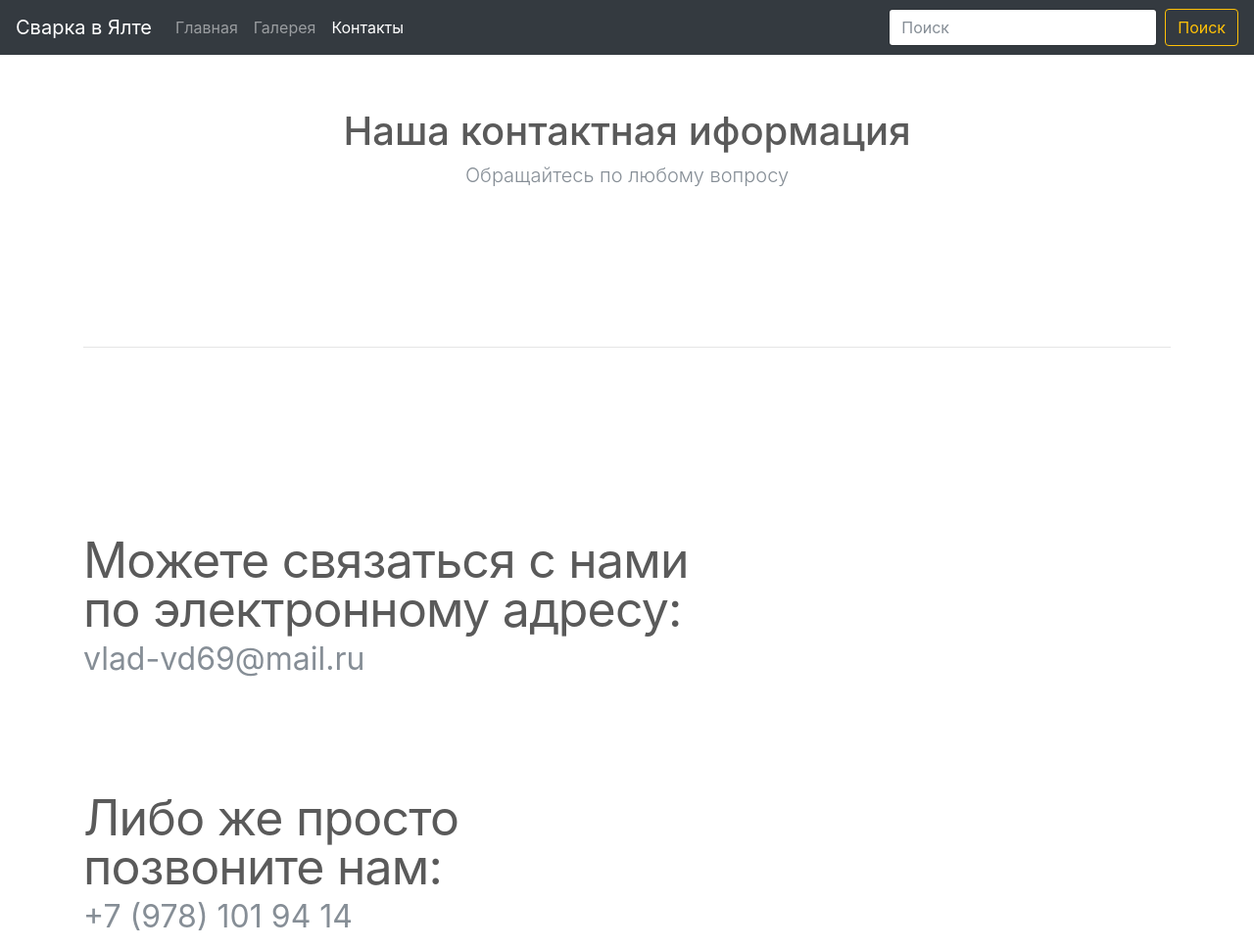
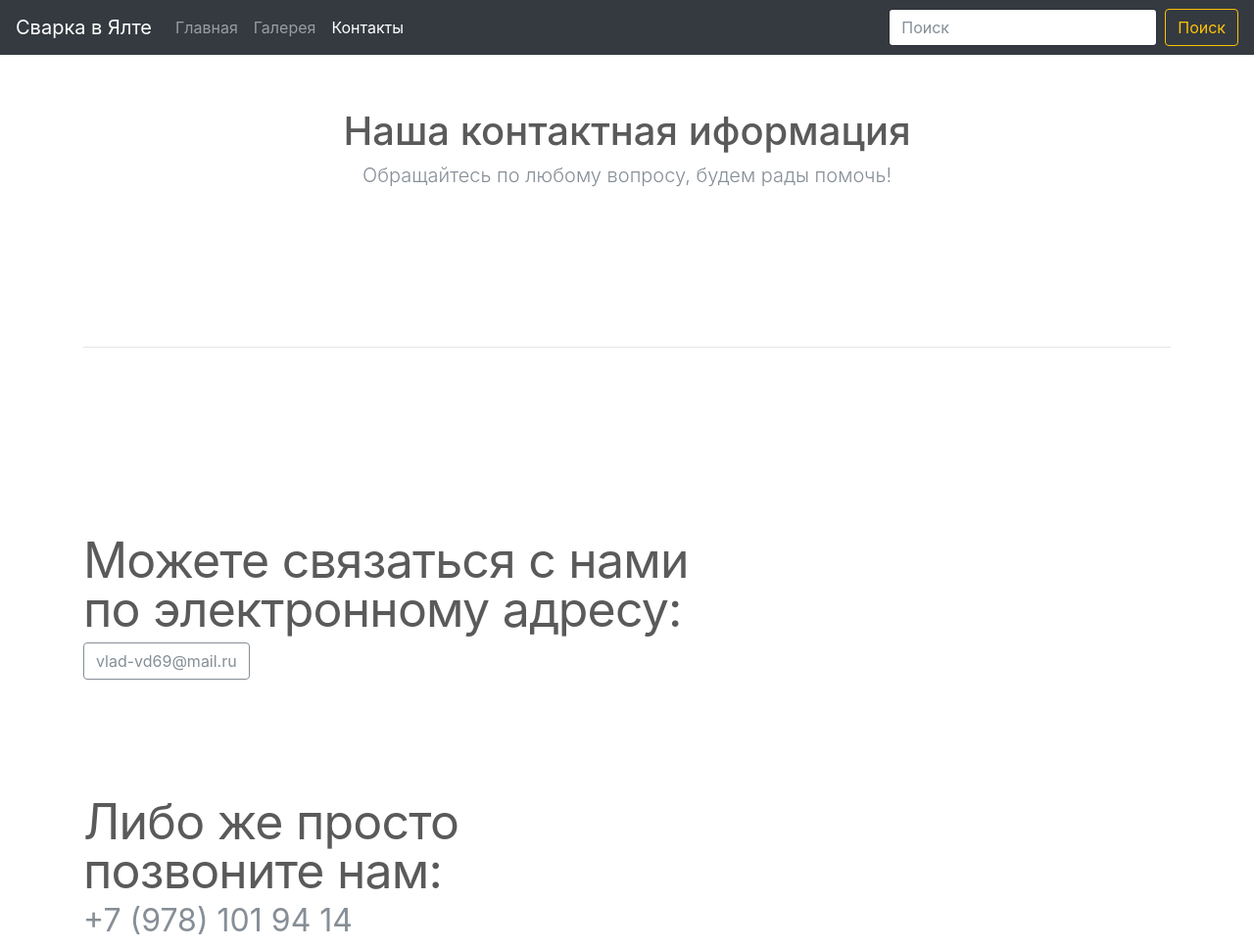
Before and after one commit to andronVD/andronVD.github.io, a plain HTML site: page feedback.html in a window 1280 px wide. Shown: the top 968 px of the page at 98% size. Drawn offline with nearby package versions, Linux system fonts and the light colour scheme.

Commit message:
update feedback.html

```diff
--- a/feedback.html
+++ b/feedback.html
@@ -45,7 +45,7 @@
 	<section class="jumbotron text-center" style="background-color:#fff">
       <div class="container">
         <h1 class="jumbotron-heading">Наша контактная иформация</h1>
-        <p class="lead text-muted">Обращайтесь по любому вопросу</p>
+        <p class="lead text-muted">Обращайтесь по любому вопросу, будем рады помочь!</p>
       </div>
     </section>
 
@@ -57,7 +57,7 @@
 
       <div class="row featurette">
         <div class="col-md-7">
-          <h2 class="featurette-heading">Можете связаться с нами по электронному адресу: </h2> <h2 class="text-muted">vlad-vd69@mail.ru</h2>
+          <h2 class="featurette-heading">Можете связаться с нами по электронному адресу: </h2><h2><a href="mailto:vlad-vd69@mail.ru?Subject=Заказ сварочной работы" class="btn btn-outline-secondary" >vlad-vd69@mail.ru</a></h2>
 		</div>
         <div class="col-md-7">
           <h2 class="featurette-heading">Либо же просто позвоните нам: </h2> <h2 class="text-muted">+7 (978) 101 94 14</h2>
```
